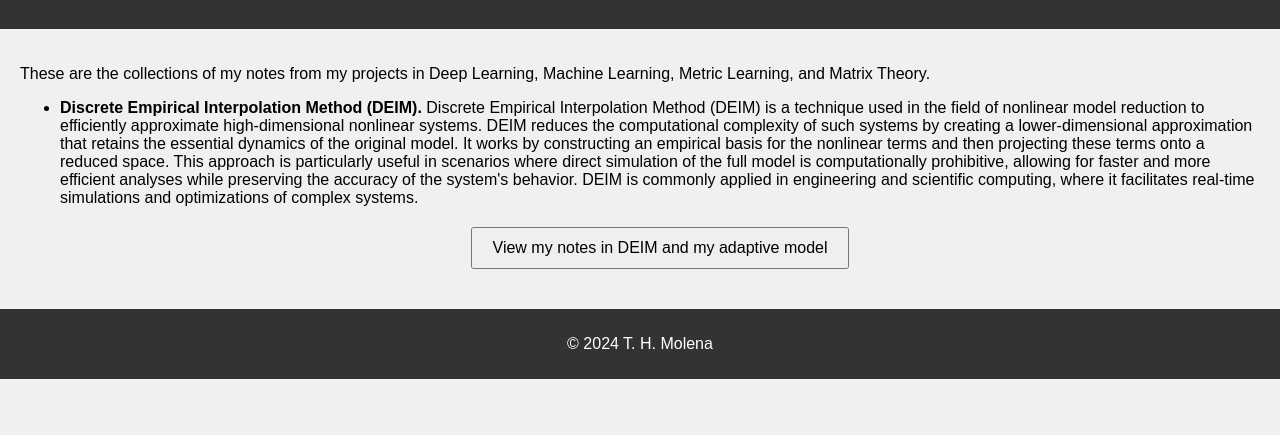
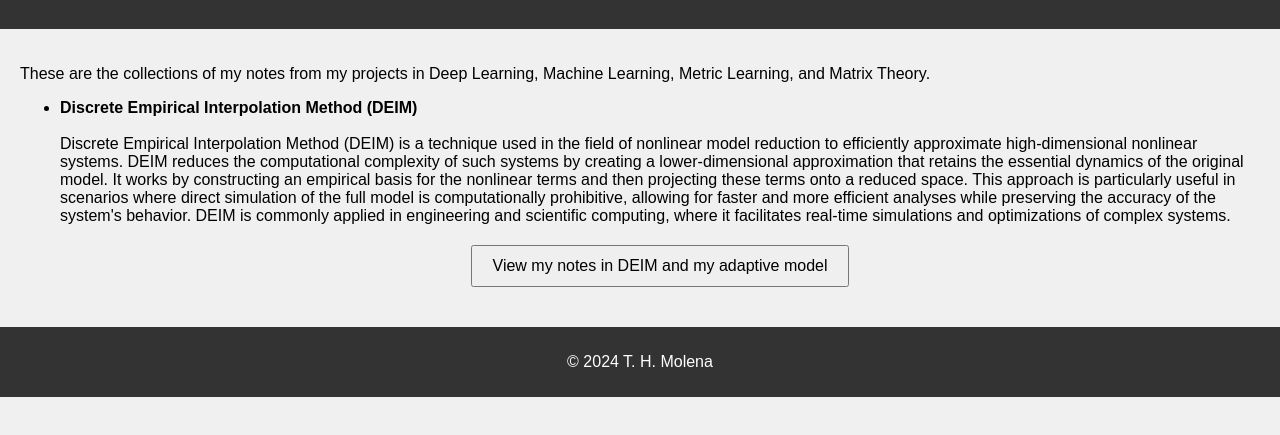
Before and after one commit to thmolena/DeepLearning-MachineLearning-MatrixTheory-Notes, a plain HTML site: page index.html in a window 1280 px wide. Shown: the part 71-506 px from the top of the page. Drawn offline with Linux system fonts and the light colour scheme.

Commit message:
Update DLNotes

```diff
--- a/index.html
+++ b/index.html
@@ -17,8 +17,10 @@
 
 <ul>
     <li>
-        <strong>Discrete Empirical Interpolation Method (DEIM).
+        <strong>Discrete Empirical Interpolation Method (DEIM)
             </strong>
+       <br>
+       <br>
         Discrete Empirical Interpolation Method (DEIM) is a technique used in the field of nonlinear model reduction to efficiently approximate high-dimensional nonlinear systems. DEIM reduces the computational complexity of such systems by creating a lower-dimensional approximation that retains the essential dynamics of the original model. It works by constructing an empirical basis for the nonlinear terms and then projecting these terms onto a reduced space. This approach is particularly useful in scenarios where direct simulation of the full model is computationally prohibitive, allowing for faster and more efficient analyses while preserving the accuracy of the system's behavior. DEIM is commonly applied in engineering and scientific computing, where it facilitates real-time simulations and optimizations of complex systems.
         <button onclick="window.location.href='page1.pdf'">View my notes in DEIM and my adaptive model</button>
     </li>
```
